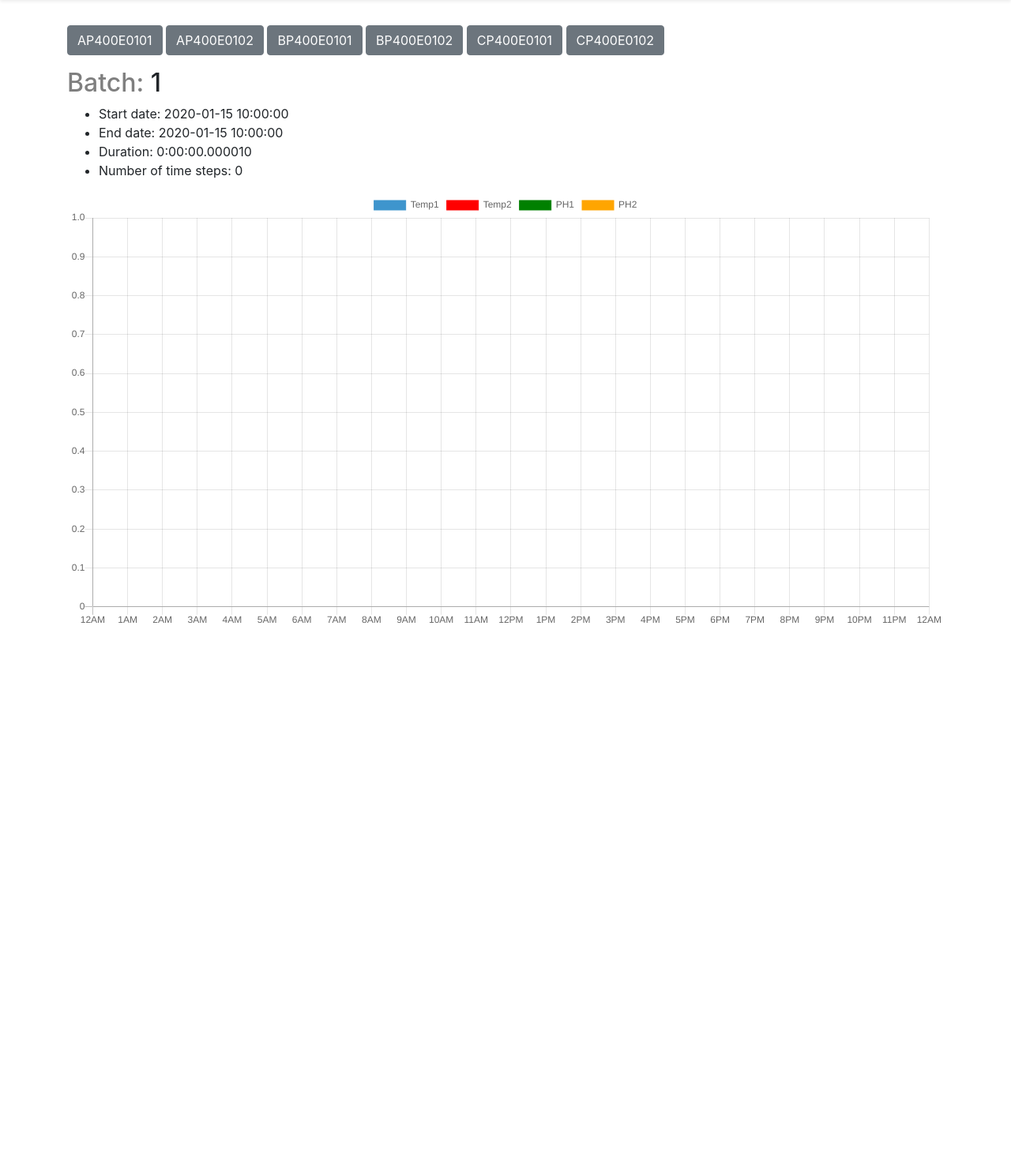
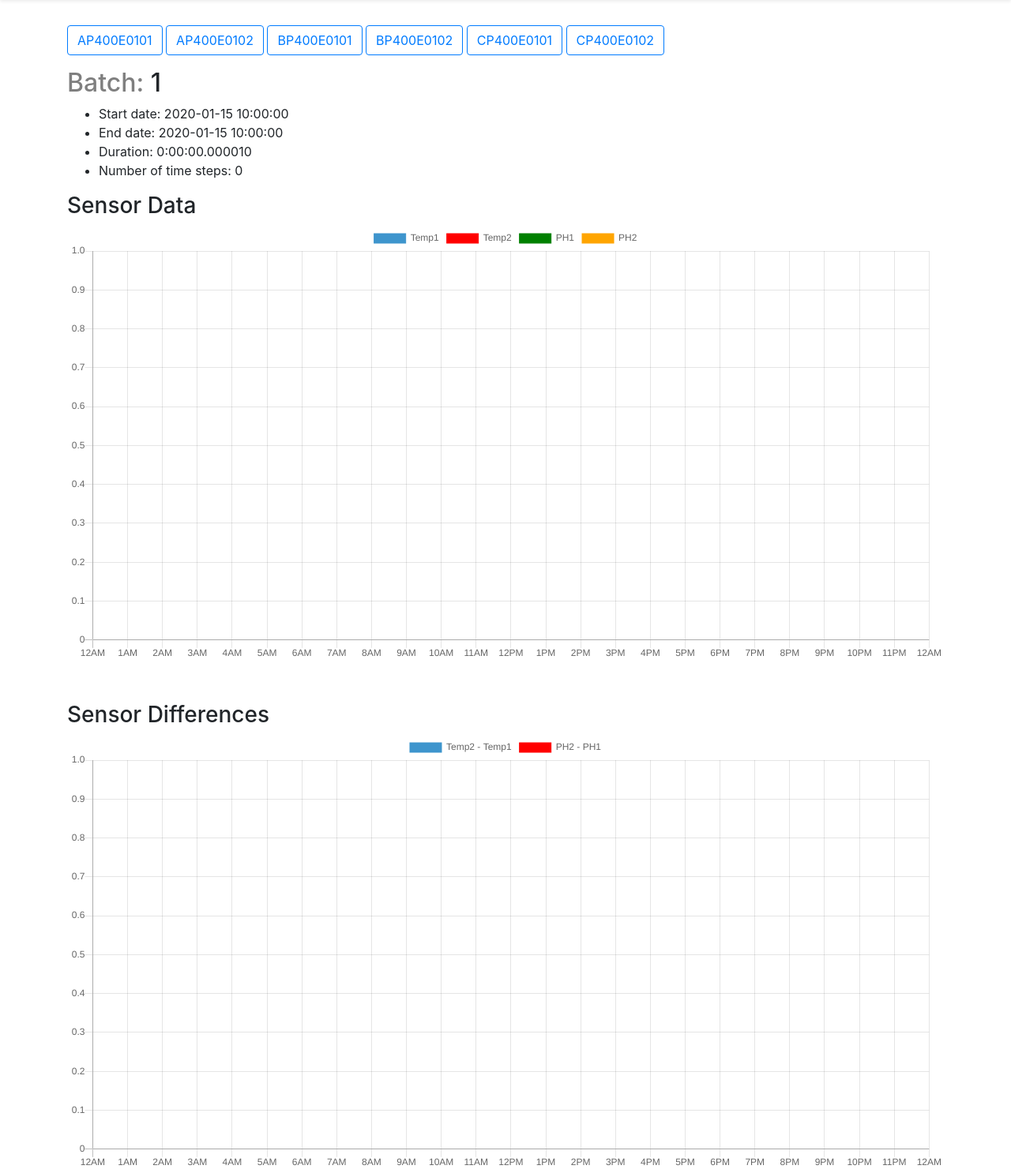
Before and after one commit to KristianMSchmidt/sensor-timeseries-visualizer, a Django app: page /timeseries/1 in a window 1280 px wide. Shown: the part 73-1559 px from the top of the page at 79% size. Before the commit the page ends 863 px from the top, so only its background shows below. Run offline with Django 3.2, Linux system fonts and the light colour scheme; tables that the repository leaves empty hold one stand-in row (values such as "Sample post"); some libraries are stand-ins or nearby versions.

Commit message:
Task 3 solved.  MVP is ready. Refactor still needed for speed improvements.

```diff
--- a/visualizer/templates/visualizer/_base.html
+++ b/visualizer/templates/visualizer/_base.html
@@ -30,5 +30,12 @@
   <script src="https://code.jquery.com/jquery-3.5.1.slim.min.js" integrity="sha384-DfXdz2htPH0lsSSs5nCTpuj/zy4C+OGpamoFVy38MVBnE+IbbVYUew+OrCXaRkfj" crossorigin="anonymous"></script>
   <script src="https://cdn.jsdelivr.net/npm/popper.js@1.16.1/dist/umd/popper.min.js" integrity="sha384-9/reFTGAW83EW2RDu2S0VKaIzap3H66lZH81PoYlFhbGU+6BZp6G7niu735Sk7lN" crossorigin="anonymous"></script>
   <script src="https://stackpath.bootstrapcdn.com/bootstrap/4.5.0/js/bootstrap.bundle.min.js" integrity="sha384-1CmrxMRARb6aLqgBO7yyAxTOQE2AKb9GfXnEo760AUcUmFx3ibVJJAzGytlQcNXd" crossorigin="anonymous"></script>
+    <!-- Chart.js -->
+  <script src="https://cdnjs.cloudflare.com/ajax/libs/moment.js/2.24.0/moment.min.js"></script>
+  <script src="https://cdn.jsdelivr.net/npm/chart.js@2.8.0"></script>
+
+  {% block javascript %}
+  {% endblock javascript %}
+
 </body>
 </html>
--- a/visualizer/templates/visualizer/timeseries.html
+++ b/visualizer/templates/visualizer/timeseries.html
@@ -5,7 +5,7 @@
 {% block content %}
 
 {% for batch_id in batch_ids %}
-    <a class="btn btn-secondary my-3" href="{% url 'timeseries' batch_id %}">{{ batch_id }}</a>
+    <a class="btn btn-outline-primary my-3" href="{% url 'timeseries' batch_id %}">{{ batch_id }}</a>
 {% endfor %}
 
 <h2><span class="text-black-50">Batch:</span> {{ batch.batch_id }}</h2>
@@ -16,13 +16,17 @@
     <li>Number of time steps: {{ data_count }}</li>
 </ul>
 
-<canvas id="line-chart"></canvas>
+<h3>Sensor Data</h3>
+<canvas id="sensor-data-chart"></canvas>
 
-<script src="https://cdnjs.cloudflare.com/ajax/libs/moment.js/2.24.0/moment.min.js"></script>
-<script src="https://cdn.jsdelivr.net/npm/chart.js@2.8.0"></script>
+<h3 class="mt-5">Sensor Differences</h3>
+<canvas id="sensor-time-diff-chart"></canvas>
+{% endblock content %}
 
+<!-- Javascript for rendering charts -->
+{% block javascript %}
 <script>
-    const ctx = document.querySelector("#line-chart").getContext('2d');
+    const ctx = document.getElementById("sensor-data-chart").getContext('2d');
     const config = {
       type: 'line',
       data: {
@@ -56,7 +60,46 @@
               borderColor: "orange",
               fill: false
           },
+        ]
+      },
+      options: {
+        scales: {
+          xAxes: [{
+            type: 'time',
+            distribution: 'linear',
+          }],
+          title: {
+            display: false,
+          }
+        },
+      },
 
+    };
+
+    new Chart(ctx, config);
+
+</script>
+<script>
+    const ctx2 = document.getElementById("sensor-time-diff-chart").getContext('2d');
+    const config2 = {
+      type: 'line',
+      data: {
+        labels: [],
+        datasets: [
+          {
+              data: {{ temp_diffs|safe }},
+              label: "Temp2 - Temp1",
+              borderWidth: 1,
+              borderColor: "#3e95cd",
+              fill: false
+          },
+          {
+            data: {{ ph_diffs|safe }},
+            label: "PH2 - PH1",
+            borderWidth: 1,
+            borderColor: "red",
+            fill: false
+          }
         ]
       },
       options: {
@@ -72,8 +115,7 @@
       }
     };
 
-    new Chart(ctx, config);
+    new Chart(ctx2, config2);
 
 </script>
-
-{% endblock content %}
+{% endblock javascript %}
--- a/visualizer/views.py
+++ b/visualizer/views.py
@@ -4,6 +4,7 @@ from datetime import datetime
 from .models import SensorData, Batch
 from django.http import HttpResponse
 from django.contrib.auth.decorators import login_required
+from django.views.decorators.http import require_POST
 
 DATA_PATH = os.path.join(os.path.dirname(__file__), 'data')
 SENSORS = ('400E_PH1', '400E_PH2', '400E_Temp1', '400E_Temp2')
@@ -12,15 +13,30 @@ BATCH_IDS = ('AP400E0101', 'AP400E0102', 'BP400E0101', 'BP400E0102', 'CP400E0101
 def timeseries_view(request, batch_id = None):
 
     batch = Batch.objects.get(batch_id=batch_id) # <- check for existen (batch id knoen?)
+    batch_data = SensorData.objects.filter(timestamp__gt=batch.start_date, timestamp__lt=batch.end_date)
 
-    batch_data = SensorData.objects.filter(timestamp__gt=batch.start_date, timestamp__lt=batch.end_date)
     context = {}
+    context['batch_ids'] = BATCH_IDS
+
+    # Prepara sensor data
     for sensor in SENSORS:
         sensor_batch_data = batch_data.filter(sensor=sensor)
         context[sensor] = [{'x':str(data.timestamp), 'y':data.value} for data in sensor_batch_data]
         context['data_count'] = batch_data.count()
         context['batch'] = batch
-    context['batch_ids'] = BATCH_IDS
+
+    # Prepare sensor temperature difference data
+    temp1 = batch_data.filter(sensor='400E_Temp1')
+    temp2 = batch_data.filter(sensor='400E_Temp2')
+    temp_diffs = [{'x':str(temp1.timestamp), 'y':(temp1.value - temp2.value)} for (temp1, temp2) in zip(temp1, temp2)]
+    context['temp_diffs'] = temp_diffs
+
+    # Prepare sensor PH difference data
+    ph1 = batch_data.filter(sensor='400E_PH1')
+    ph2 = batch_data.filter(sensor='400E_PH2')
+    ph_diffs = [{'x':str(ph1.timestamp), 'y':(ph1.value - ph2.value)} for (ph1, ph2) in zip(ph1, ph2)]
+    context['ph_diffs'] = ph_diffs
+
     return render(request, "visualizer/timeseries.html", context)
 
 
@@ -32,11 +48,12 @@ def home_view(request):
 def about_view(request):
     return render(request, "visualizer/about.html")
 
-
+@require_POST
 @login_required
 def load_data_view(request):
     """
     Loads data from csv-files into tables.
+    When loading batch meta data, the duration of each batch is also calculated and stored.
     """
     SensorData.objects.all().delete()
     Batch.objects.all().delete()
@@ -79,7 +96,8 @@ def load_data_view(request):
     meta_data_num = Batch.objects.all().count()
 
     return HttpResponse(
-        f"Successfully loaded {sensor_num} rows of sensor data and {meta_data_num} rows of meta data.<br>56827 is the correct number of sensor rows.<br>")
+        f"Successfully loaded {sensor_num} rows of sensor data and {meta_data_num} " +
+        "rows of meta data.<br>56827 is the correct number of sensor rows.<br>")
 
 
 def sandbox():
```
Lines whose indentation alone changed are shown as unchanged.
